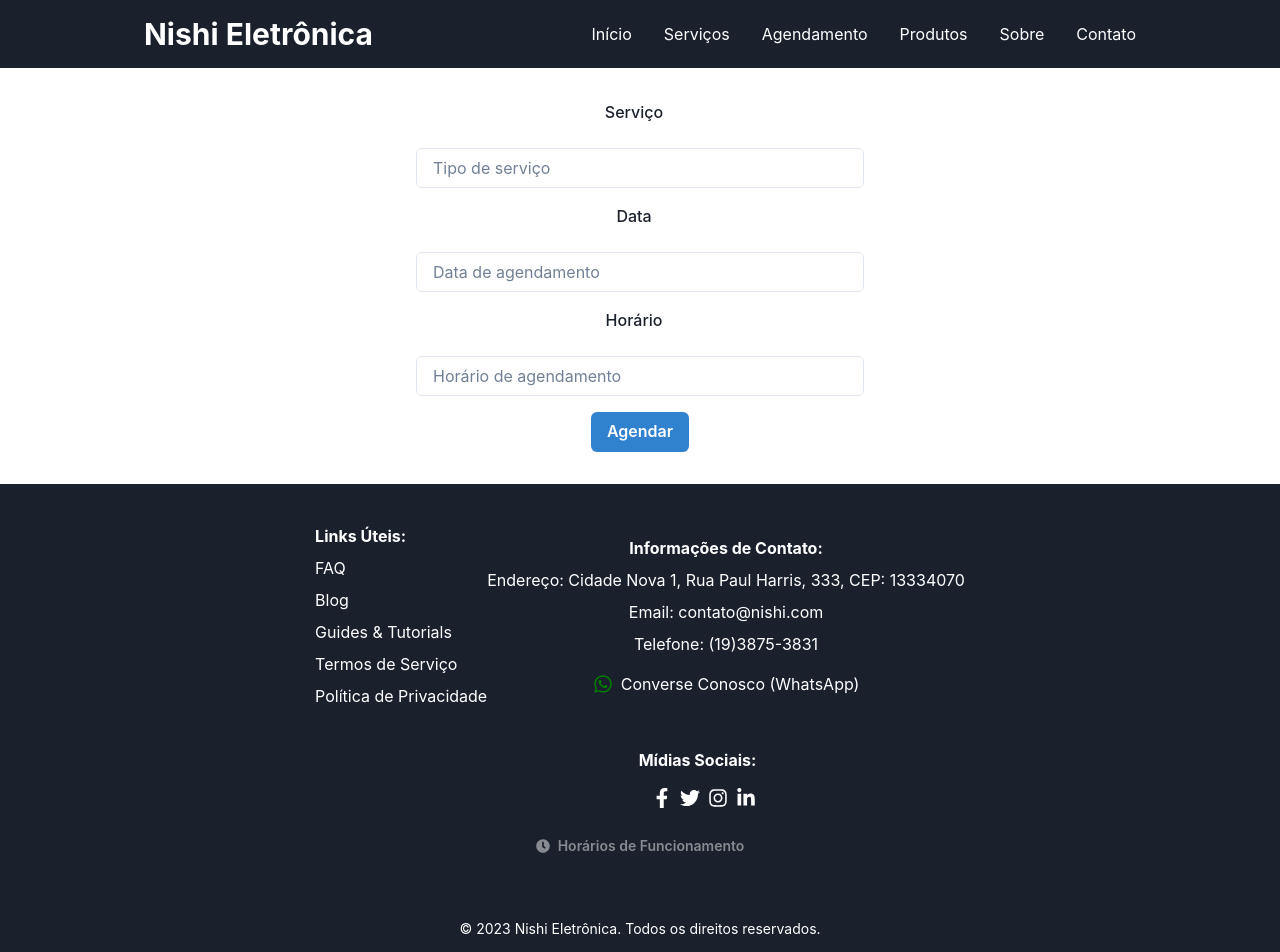
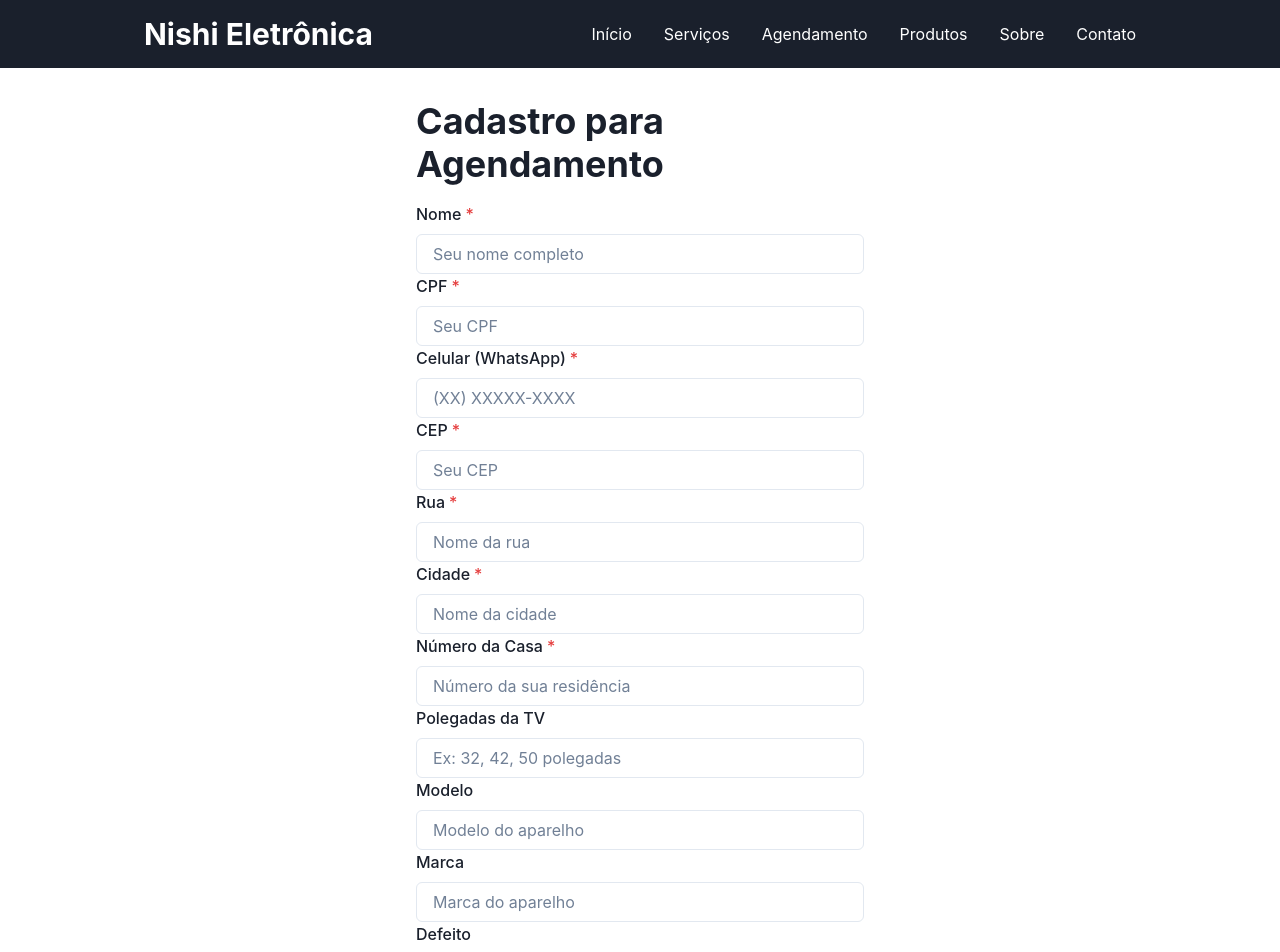
Before and after one commit to Smart624/FrontEnd-PI-4SE, a React (Vite) app: page /agendamento in a window 1280 px wide. Shown: the top 952 px of the page. Built offline with nearby package versions, Linux system fonts and the light colour scheme.

Commit message:
Improved the Producsts and Scheduling pages

```diff
--- a/src/components/Footer/index.tsx
+++ b/src/components/Footer/index.tsx
@@ -27,7 +27,7 @@ const Footer: React.FC = () => {
                         <Text fontWeight="bold">Links Úteis:</Text>
                         <Link href="/faq">FAQ</Link>
                         <Link href="/blog">Blog</Link>
-                        <Link href="/guias">Guides & Tutorials</Link>
+                        <Link href="/guias">Guias & Tutoriais</Link>
                         <Link href="/termos-de-servico">Termos de Serviço</Link>
                         <Link href="/politica-de-privacidade">Política de Privacidade</Link>
                     </VStack>
--- a/src/components/Layout/index.tsx
+++ b/src/components/Layout/index.tsx
@@ -1,18 +1,50 @@
-import React from 'react';
+import React, { useEffect, useRef, useState } from 'react';
 import Header from '../Header';
 import Footer from '../Footer';
-import { Grid } from '@chakra-ui/react';
+import { Grid, Box } from '@chakra-ui/react';
 
 interface LayoutProps {
     children: React.ReactNode;
 }
 
-const Layout: React.FC<LayoutProps> = ({ children }) => (
+const Layout: React.FC<LayoutProps> = ({ children }) => {
+    // Referências para o cabeçalho e rodapé
+    const headerRef = useRef<HTMLDivElement>(null);
+    const footerRef = useRef<HTMLDivElement>(null);
+    // Estado para armazenar a altura do conteúdo principal
+    const [contentMinHeight, setContentMinHeight] = useState('auto');
+
+    useEffect(() => {
+        const updateContentHeight = () => {
+            const headerHeight = headerRef.current?.offsetHeight ?? 0;
+            const footerHeight = footerRef.current?.offsetHeight ?? 0;
+
+            // Adiciona um padding extra para garantir que o conteúdo não seja sobreposto pelo rodapé
+            // A quantidade de padding extra pode ser ajustada conforme necessário
+            const paddingExtra = 20; // por exemplo, 20px de padding extra
+
+            setContentMinHeight(`calc(100vh - ${headerHeight + footerHeight + paddingExtra}px)`);
+        };
+
+        updateContentHeight();
+        window.addEventListener('resize', updateContentHeight);
+
+        return () => window.removeEventListener('resize', updateContentHeight);
+    }, []);
+
+    return (
         <Grid templateRows="auto 1fr auto" minHeight="100vh">
+            <Box ref={headerRef}>
                 <Header />
+            </Box>
+            <Box as="main" minH={contentMinHeight}>
                 {children}
+            </Box>
+            <Box ref={footerRef}>
                 <Footer />
+            </Box>
         </Grid>
     );
+};
 
 export default Layout;
--- a/src/pages/Products/index.tsx
+++ b/src/pages/Products/index.tsx
@@ -1,18 +1,88 @@
-import React from 'react';
-import { Center, Text, VStack } from '@chakra-ui/react';
+import React, { useState } from 'react';
+import {
+    Box,
+    Center,
+    Grid,
+    GridItem,
+    Heading,
+    Text,
+    VStack,
+    Button,
+    useDisclosure,
+    Modal,
+    ModalOverlay,
+    ModalContent,
+    ModalHeader,
+    ModalFooter,
+    ModalBody,
+    ModalCloseButton,
+} from '@chakra-ui/react';
 import Layout from "../../components/Layout";
 
-const Products: React.FC = () => (
+interface IProduct {
+    id: number;
+    name: string;
+    description: string;
+}
+// Lista simulada de produtos
+const products: IProduct[] = [
+    { id: 1, name: 'Acessórios para TV', description: 'Variedade de acessórios para a sua TV.' },
+    { id: 2, name: 'Cabos', description: 'Cabos HDMI, e mais.' },
+    { id: 3, name: 'Controles', description: 'Controles de TV originais.' },
+    { id: 4, name: 'Firestick', description: 'Transforme sua TV em Smart com Firestick.' },
+    { id: 5, name: 'Suporte de TV', description: 'Suportes fixos e articulados para todos os modelos de TV.' },
+    { id: 6, name: 'TVs Semi-Novos', description: 'TVs semi-novos revisados e com garantia.' },
+];
+
+const Products: React.FC = () => {
+    const { isOpen, onOpen, onClose } = useDisclosure();
+    const [selectedProduct, setSelectedProduct] = useState<IProduct | null>(null);
+
+    const handleOpenModal = (product: IProduct) => {
+        setSelectedProduct(product);
+        onOpen();
+    };
+
+    return (
         <Layout>
             <Center flexDir="column" p={8}>
                 <VStack spacing={4}>
-                {/* Lista de produtos */}
-                <Text>Produto 1</Text>
-                <Text>Produto 2</Text>
-                <Text>Produto 3</Text>
+                    <Heading as="h1" size="xl">Produtos que Trabalhamos</Heading>
+                    <Grid templateColumns="repeat(3, 1fr)" gap={6}>
+                        {products.map((product) => (
+                            <GridItem key={product.id} w="100%" minH="10">
+                                <Box p={5} shadow="md" borderWidth="1px">
+                                    <Text fontWeight="bold">{product.name}</Text>
+                                    <Text mt={4}>{product.description}</Text>
+                                    <Button size="sm" mt={4} onClick={() => handleOpenModal(product)}>
+                                        Saiba mais
+                                    </Button>
+                                </Box>
+                            </GridItem>
+                        ))}
+                    </Grid>
                 </VStack>
             </Center>
+
+            {/* Modal para detalhes do produto */}
+            <Modal isOpen={isOpen} onClose={onClose}>
+                <ModalOverlay />
+                <ModalContent>
+                    <ModalHeader>{selectedProduct?.name}</ModalHeader>
+                    <ModalCloseButton />
+                    <ModalBody>
+                        <Text>{selectedProduct?.description}</Text>
+                    </ModalBody>
+                    <ModalFooter>
+                        <Button colorScheme="blue" mr={3} onClick={onClose}>
+                            Fechar
+                        </Button>
+                        <Button variant="ghost">Contate-nos</Button>
+                    </ModalFooter>
+                </ModalContent>
+            </Modal>
         </Layout>
     );
+};
 
 export default Products;
--- a/src/pages/Scheduling/index.tsx
+++ b/src/pages/Scheduling/index.tsx
@@ -1,22 +1,122 @@
 import React from 'react';
-import {Center, VStack, FormLabel, Input, Button} from '@chakra-ui/react';
+import { useForm } from 'react-hook-form';
+import { useNavigate } from 'react-router-dom';
+import {
+    Box,
+    Center,
+    VStack,
+    FormControl,
+    FormLabel,
+    Input,
+    Button,
+    Heading,
+    useToast,
+    Textarea
+} from '@chakra-ui/react';
 import Layout from "../../components/Layout";
 
-const Scheduling: React.FC = () => (
+type FormData = {
+    nome: string;
+    cpf: string;
+    rua: string;
+    numeroCasa: string;
+    cidade: string;
+    cep: string;
+    celular: string;
+    polegadasTv?: string;
+    modelo?: string;
+    marca?: string;
+    defeito?: string;
+};
+
+const Scheduling: React.FC = () => {
+    const { register, handleSubmit, formState: { errors }, reset } = useForm<FormData>();
+    const navigate = useNavigate();
+    const toast = useToast();
+
+    const onSubmit = (data: FormData) => {
+        console.log(data);
+        // Substitua por uma chamada de API para salvar os dados no banco de dados
+        navigate('/agendamento-confirmado');
+        toast({
+            title: "Cadastro realizado com sucesso!",
+            description: "Você será redirecionado para a página de confirmação de agendamento.",
+            status: "success",
+            duration: 5000,
+            isClosable: true,
+        });
+        reset();
+    };
+
+    return (
         <Layout>
             <Center flexDir="column" p={8}>
-            <VStack spacing={4} width="md">
-                {/* Formulário de agendamento */}
-                <FormLabel>Serviço</FormLabel>
-                <Input placeholder="Tipo de serviço"/>
-                <FormLabel>Data</FormLabel>
-                <Input placeholder="Data de agendamento"/>
-                <FormLabel>Horário</FormLabel>
-                <Input placeholder="Horário de agendamento"/>
-                <Button colorScheme="blue">Agendar</Button>
+                <VStack spacing={4} width="full" maxWidth="md">
+                    <Heading as="h1" size="xl">Cadastro para Agendamento</Heading>
+                    <Box as="form" onSubmit={handleSubmit(onSubmit)} width="full">
+                        {/* Campos obrigatórios */}
+                        <FormControl isInvalid={!!errors.nome} isRequired>
+                            <FormLabel htmlFor="nome">Nome</FormLabel>
+                            <Input id="nome" placeholder="Seu nome completo" {...register('nome', { required: 'Este campo é obrigatório' })} />
+                        </FormControl>
+
+                        <FormControl isInvalid={!!errors.cpf} isRequired>
+                            <FormLabel htmlFor="cpf">CPF</FormLabel>
+                            <Input id="cpf" placeholder="Seu CPF" {...register('cpf', { required: 'Este campo é obrigatório' })} />
+                        </FormControl>
+
+                        <FormControl isInvalid={!!errors.celular} isRequired>
+                            <FormLabel htmlFor="celular">Celular (WhatsApp)</FormLabel>
+                            <Input id="celular" placeholder="(XX) XXXXX-XXXX" {...register('celular', { required: 'Este campo é obrigatório' })} />
+                        </FormControl>
+
+                        <FormControl isInvalid={!!errors.cep} isRequired>
+                            <FormLabel htmlFor="cep">CEP</FormLabel>
+                            <Input id="cep" placeholder="Seu CEP" {...register('cep', { required: 'Este campo é obrigatório' })} />
+                        </FormControl>
+
+                        <FormControl isInvalid={!!errors.rua} isRequired>
+                            <FormLabel htmlFor="rua">Rua</FormLabel>
+                            <Input id="rua" placeholder="Nome da rua" {...register('rua', { required: 'Este campo é obrigatório' })} />
+                        </FormControl>
+
+                        <FormControl isInvalid={!!errors.cidade} isRequired>
+                            <FormLabel htmlFor="cidade">Cidade</FormLabel>
+                            <Input id="cidade" placeholder="Nome da cidade" {...register('cidade', { required: 'Este campo é obrigatório' })} />
+                        </FormControl>
+
+                        <FormControl isInvalid={!!errors.numeroCasa} isRequired>
+                            <FormLabel htmlFor="numeroCasa">Número da Casa</FormLabel>
+                            <Input id="numeroCasa" placeholder="Número da sua residência" {...register('numeroCasa', { required: 'Este campo é obrigatório' })} />
+                        </FormControl>
+
+                        {/* Campos opcionais */}
+                        <FormControl>
+                            <FormLabel htmlFor="polegadasTv">Polegadas da TV</FormLabel>
+                            <Input id="polegadasTv" placeholder="Ex: 32, 42, 50 polegadas" {...register('polegadasTv')} />
+                        </FormControl>
+
+                        <FormControl>
+                            <FormLabel htmlFor="modelo">Modelo</FormLabel>
+                            <Input id="modelo" placeholder="Modelo do aparelho" {...register('modelo')} />
+                        </FormControl>
+
+                        <FormControl>
+                            <FormLabel htmlFor="marca">Marca</FormLabel>
+                            <Input id="marca" placeholder="Marca do aparelho" {...register('marca')} />
+                        </FormControl>
+
+                        <FormControl>
+                            <FormLabel htmlFor="defeito">Defeito</FormLabel>
+                            <Textarea id="defeito" placeholder="Descreva o defeito (se houver)" {...register('defeito')} />
+                        </FormControl>
+
+                        <Button mt={4} colorScheme="blue" type="submit">Cadastrar</Button>
+                    </Box>
                 </VStack>
             </Center>
         </Layout>
     );
+};
 
 export default Scheduling;
```
Lines whose indentation alone changed are shown as unchanged.
